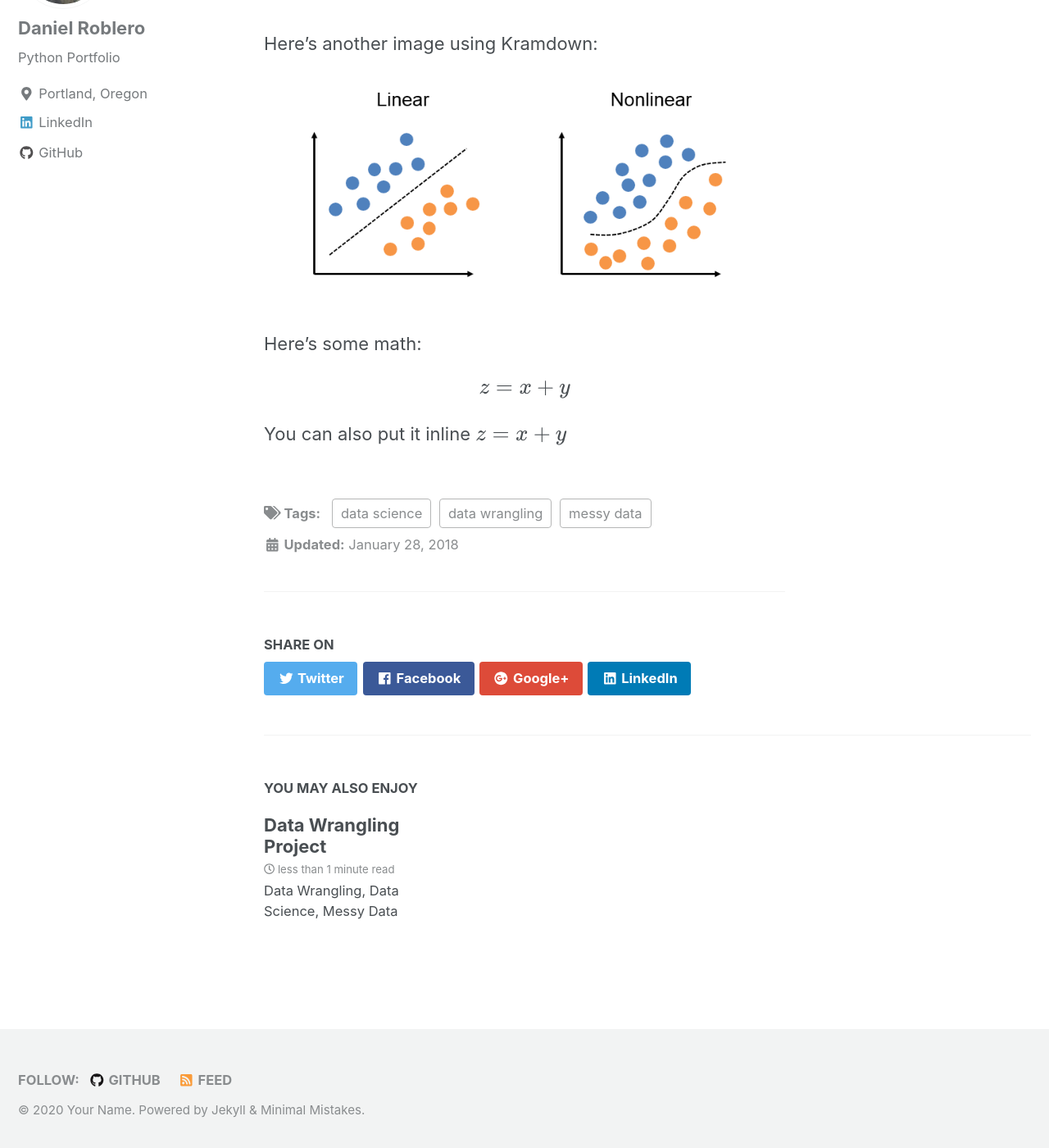
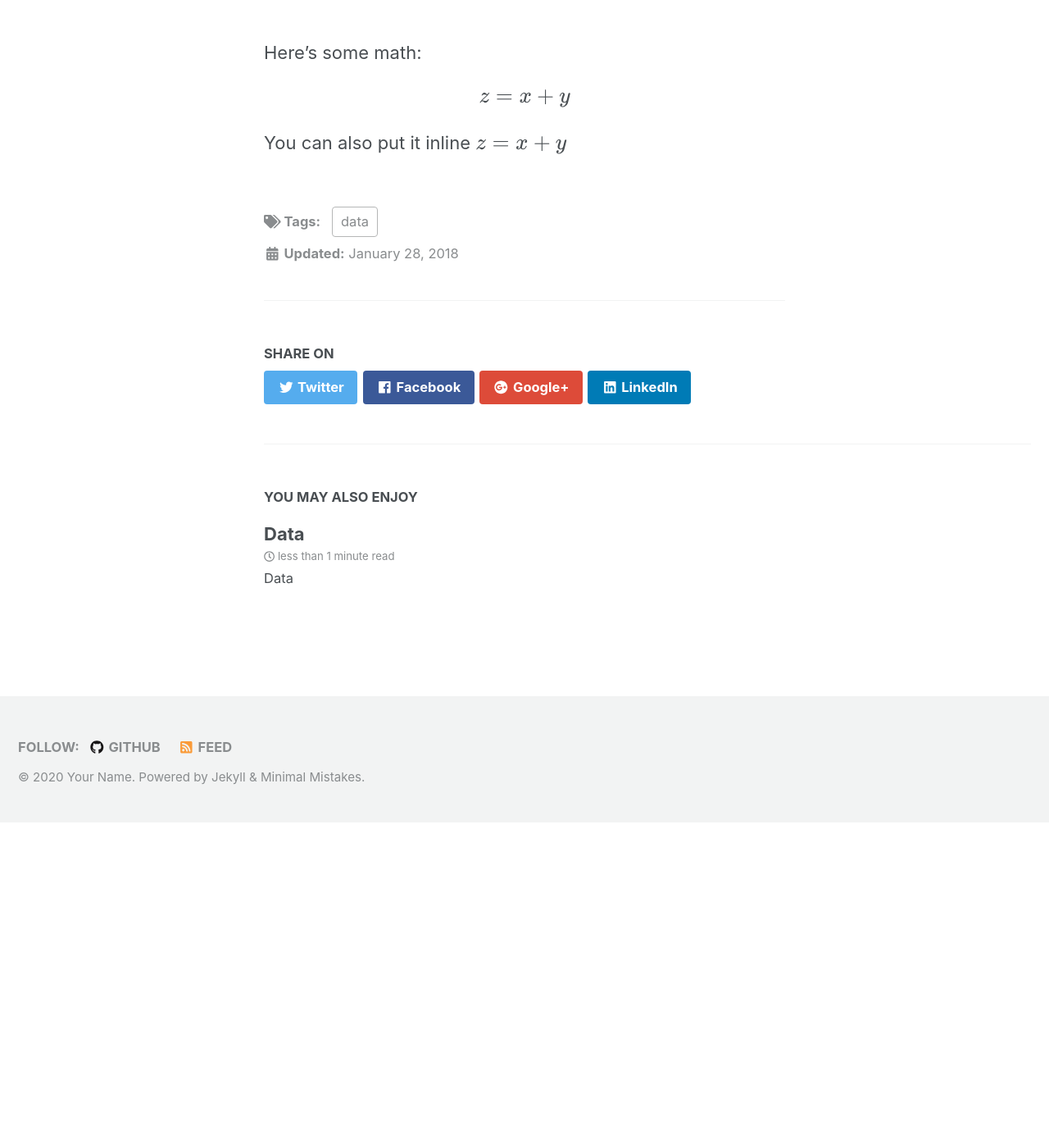
Before and after one commit to danielroblero/new_website, a Jekyll site: the page built from _posts/2018-01-28-perceptron.md, in a window 1280 px wide and 1400 px high, scrolled down 2320 px. Shown: the whole window at 82% size. Built offline with Jekyll 4.4.1, drawn with Linux system fonts in a browser that asks for light colours; nearby versions of some CDN libraries; formulas are drawn with MathJax 3; after the commit the page ends 3324 px from its top, so only the background shows below that; some of the changed text lies outside the part shown.

```diff
--- a/_posts/2018-01-28-perceptron.md
+++ b/_posts/2018-01-28-perceptron.md
@@ -1,10 +1,10 @@
 ---
-title: "Data Wrangling Project"
+title: "Data"
 date: 2018-01-28
-tags: [data wrangling, data science, messy data]
-header:
-  image: "/images/perceptron/percept.jpg"
-excerpt: "Data Wrangling, Data Science, Messy Data"
+tags: [data]
+#header:
+  #image: "/images/perceptron/percept.jpg"
+excerpt: "Data"
 mathjax: "true"
 ---
 
```
